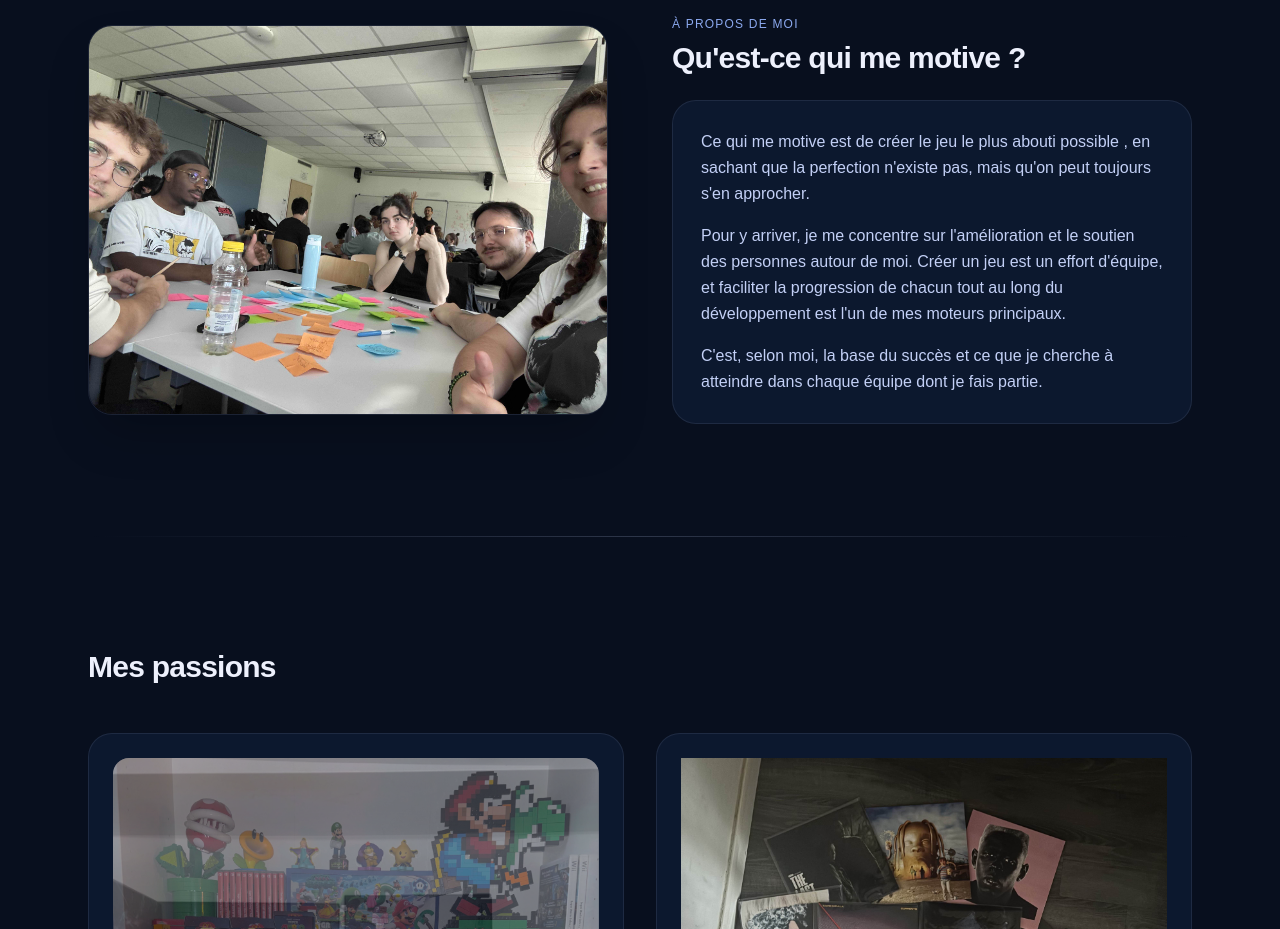
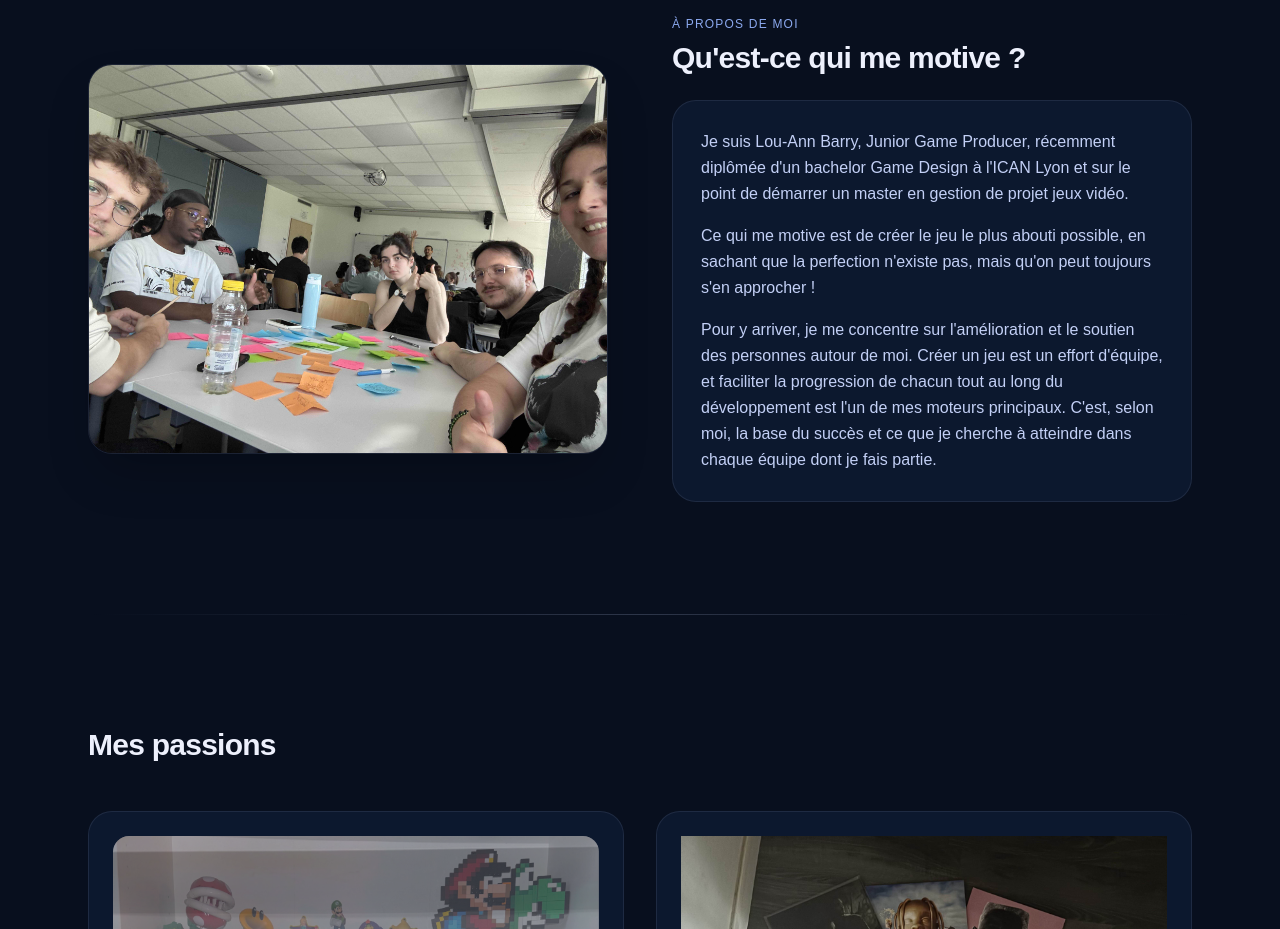
Before and after one commit to ghostofus/louann_portfolio, a Next.js app: page /about in a window 1280 px wide. Shown: the part 1300-2229 px from the top of the page. Built offline with nearby package versions, Linux system fonts and the light colour scheme.

Commit message:
Update about and home page copy

```diff
--- a/app/about/page.js
+++ b/app/about/page.js
@@ -34,9 +34,9 @@ const TR = {
         s2: {
             tag: "À propos de moi",
             title: "Qu'est-ce qui me motive ?",
-            p1: "Ce qui me motive est de créer le jeu le plus abouti possible , en sachant que la perfection n'existe pas, mais qu'on peut toujours s'en approcher.",
-            p2: "Pour y arriver, je me concentre sur l'amélioration et le soutien des personnes autour de moi. Créer un jeu est un effort d'équipe, et faciliter la progression de chacun tout au long du développement est l'un de mes moteurs principaux.",
-            p3: "C'est, selon moi, la base du succès et ce que je cherche à atteindre dans chaque équipe dont je fais partie.",
+            p1: "Je suis Lou-Ann Barry, Junior Game Producer, récemment diplômée d'un bachelor Game Design à l'ICAN Lyon et sur le point de démarrer un master en gestion de projet jeux vidéo.",
+            p2: "Ce qui me motive est de créer le jeu le plus abouti possible, en sachant que la perfection n'existe pas, mais qu'on peut toujours s'en approcher !",
+            p3: "Pour y arriver, je me concentre sur l'amélioration et le soutien des personnes autour de moi. Créer un jeu est un effort d'équipe, et faciliter la progression de chacun tout au long du développement est l'un de mes moteurs principaux. C'est, selon moi, la base du succès et ce que je cherche à atteindre dans chaque équipe dont je fais partie.",
         },
         s3: {
             title: "Mes passions",
@@ -70,9 +70,9 @@ const TR = {
         s2: {
             tag: "About me",
             title: "What motivates me?",
-            p1: "What motivates me is creating the most accomplished game possible, knowing that perfection doesn't exist, but that we can always get closer.",
-            p2: "To achieve this, I focus on improving and supporting the people around me. Creating a game is a team effort, and facilitating everyone's progress throughout development is one of my main drivers.",
-            p3: "This is, in my opinion, the foundation of success and what I strive to achieve in every team I am part of.",
+            p1: "I am Lou-Ann Barry, Junior Game Producer, recently graduated from a Game Design bachelor’s degree at ICAN Lyon and about to start a master’s in video game project management.",
+            p2: "What motivates me is creating the most accomplished game possible, knowing that perfection does not exist, but that we can always get closer!",
+            p3: "To achieve this, I focus on improving and supporting the people around me. Creating a game is a team effort, and facilitating everyone’s progress throughout development is one of my main drivers. This is, in my opinion, the foundation of success and what I strive to achieve in every team I am part of.",
         },
         s3: {
             title: "My passions",
--- a/app/page.js
+++ b/app/page.js
@@ -22,12 +22,12 @@ const TR = {
         hero: {
             line1: "Bonjour, je m'appelle",
             line2: "BARRY Lou-Ann",
-            p1pre: "J'ai 20 ans et je suis actuellement étudiante en troisième année à l'ICAN à Lyon, où je suis une formation en Game Design, avec une spécialisation en TechArt.",
-            p1strong: "Dans l'optique de devenir productrice,",
-            p1post: "cette formation m'a permis de mener à bien des projets au sein d'équipes importantes et plus réduites.",
-            p2: "Parmi mes compétences : gestion de projet Agile, Waterfall, Kanban, Scrum, JIRA, et bien plus. Consultez la section",
-            p2link: "Compétences",
-            p2end: "pour plus d'informations.",
+            p1pre: "Je suis Lou-Ann Barry, Junior Game Producer, récemment diplômée d'un bachelor Game Design à l'ICAN Lyon et sur le point de démarrer un master en gestion de projet jeux vidéo.",
+            p1strong: "Ce qui me motive est de créer le jeu le plus abouti possible,",
+            p1post: "en sachant que la perfection n'existe pas, mais qu'on peut toujours s'en approcher ! Pour y arriver, je me concentre sur l'amélioration et le soutien des personnes autour de moi.",
+            p2: "Créer un jeu est un effort d'équipe, et faciliter la progression de chacun tout au long du développement est l'un de mes moteurs principaux. C'est, selon moi, la base du succès et ce que je cherche à atteindre dans chaque équipe dont je fais partie.",
+            p2link: "",
+            p2end: "",
             cta1: "Voir mes projets",
             cta2: "Me contacter",
             aboutLink: "À propos de moi",
@@ -103,12 +103,12 @@ const TR = {
         hero: {
             line1: "Hello, my name is",
             line2: "BARRY Lou-Ann",
-            p1pre: "I am 20 years old and currently a third-year student at ICAN Lyon, studying Game Design with a specialisation in TechArt.",
-            p1strong: "With the goal of becoming a producer,",
-            p1post: "this training has allowed me to successfully lead projects within both large and small teams.",
-            p2: "Among my skills: Agile project management, Waterfall, Kanban, Scrum, JIRA, and much more. Check the",
-            p2link: "Skills",
-            p2end: "section for more information.",
+            p1pre: "I am Lou-Ann Barry, Junior Game Producer, recently graduated from a Game Design bachelor’s degree at ICAN Lyon and about to start a master’s in video game project management.",
+            p1strong: "What motivates me is creating the most accomplished game possible,",
+            p1post: "knowing that perfection does not exist, but that we can always get closer! To achieve this, I focus on improving and supporting the people around me.",
+            p2: "Creating a game is a team effort, and facilitating everyone’s progress throughout development is one of my main drivers. This is, in my opinion, the foundation of success and what I strive to achieve in every team I am part of.",
+            p2link: "",
+            p2end: "",
             cta1: "See my projects",
             cta2: "Contact me",
             aboutLink: "About me",
```
